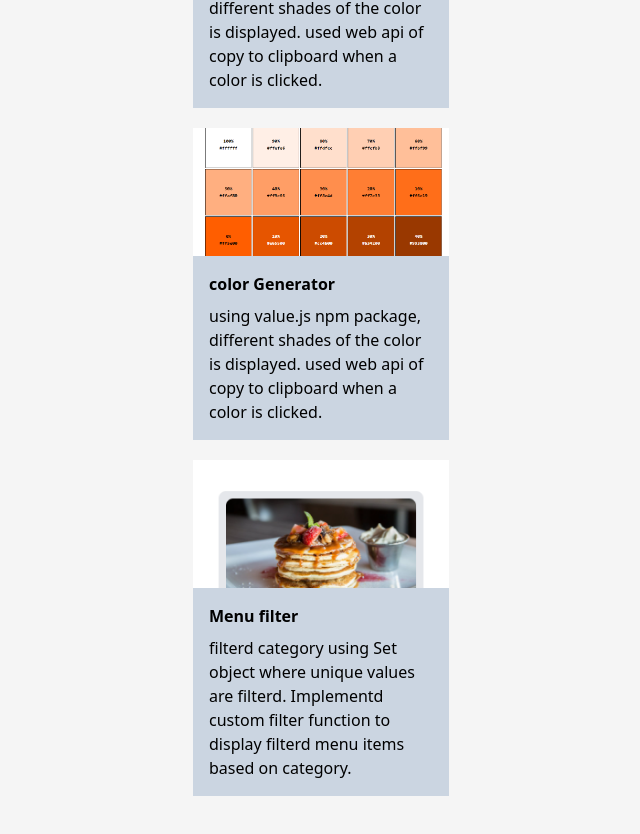
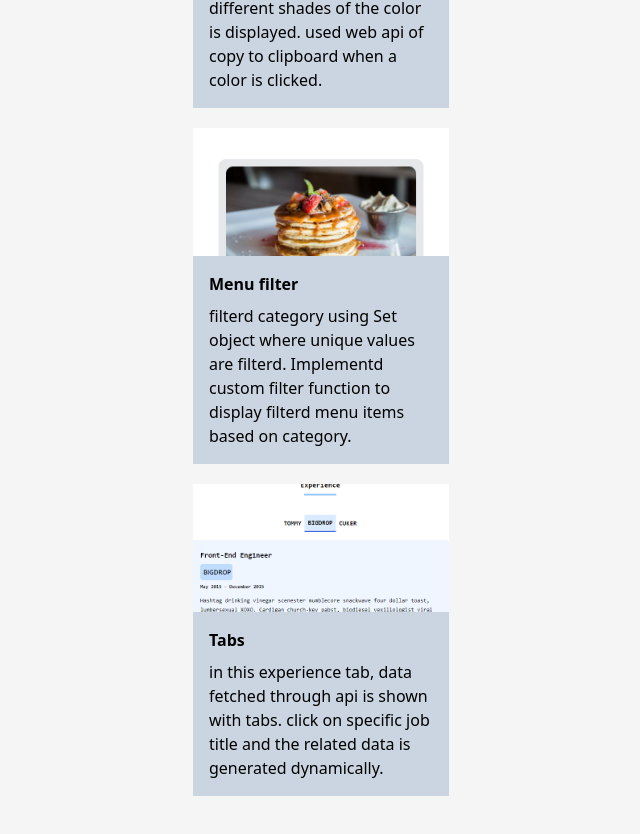
Before and after one commit to iamadityamall/react-projects, a React (Create React App) app: page /projects in a window 1280 px wide. Shown: the part 3076-3910 px from the top of the page, without its empty margins (319-959 px from the left). Built offline with nearby package versions, Linux system fonts and the light colour scheme.

Commit message:
added new project

```diff
--- a/src/data/projectData.js
+++ b/src/data/projectData.js
@@ -6,6 +6,7 @@ import link05 from "../images/rp-05-accordion.png";
 import link06 from "../images/rp-06-lorem-ipsusm.png";
 import link07 from "../images/rp-07-color-generator.png"
 import link08 from "../images/rp-08-menu.png";
+import link09 from "../images/rp-09-tabs.png"
 
 export const projects = [
   {
@@ -57,13 +58,7 @@ export const projects = [
     info: "using value.js npm package, different shades of the color is displayed. used web api of copy to clipboard when a color is clicked.",
     link: "https://rp-color-generator.netlify.app/",
   },
-  {
-    id: 6,
-    name: "color Generator",
-    image: link07,
-    info: "using value.js npm package, different shades of the color is displayed. used web api of copy to clipboard when a color is clicked.",
-    link: "https://rp-color-generator.netlify.app/",
-  },
+
   {
     id: 7,
     name: "Menu filter",
@@ -71,4 +66,11 @@ export const projects = [
     info: "filterd category using Set object where unique values are filterd. Implementd custom filter function to display filterd menu items based on category.",
     link: "https://rp-menu.netlify.app/",
   },
+  {
+    id: 8,
+    name: "Tabs",
+    image: link09,
+    info: "in this experience tab, data fetched through api is shown with tabs. click on specific job title and the related data is generated dynamically.",
+    link: "https://rp-tabs.netlify.app/",
+  },
 ];
```
Also changed, not shown: src/images/rp-09-tabs.png (added).
